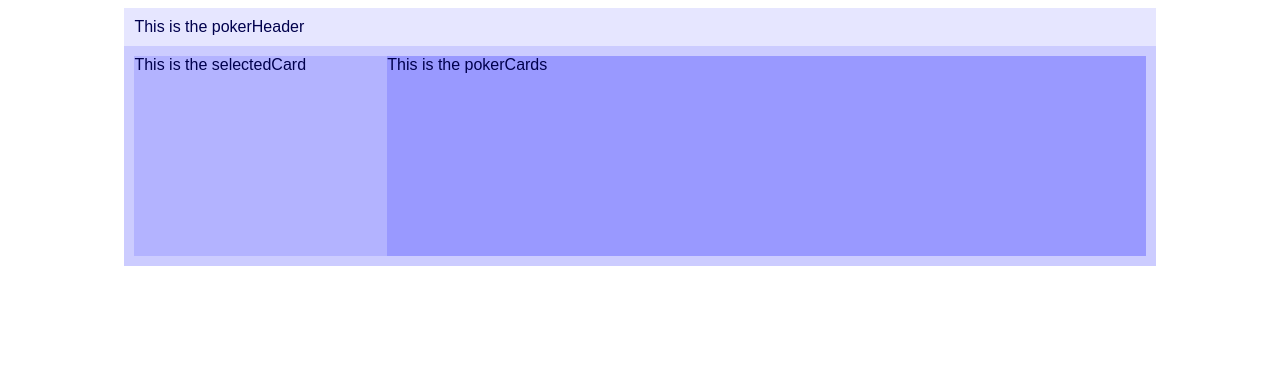
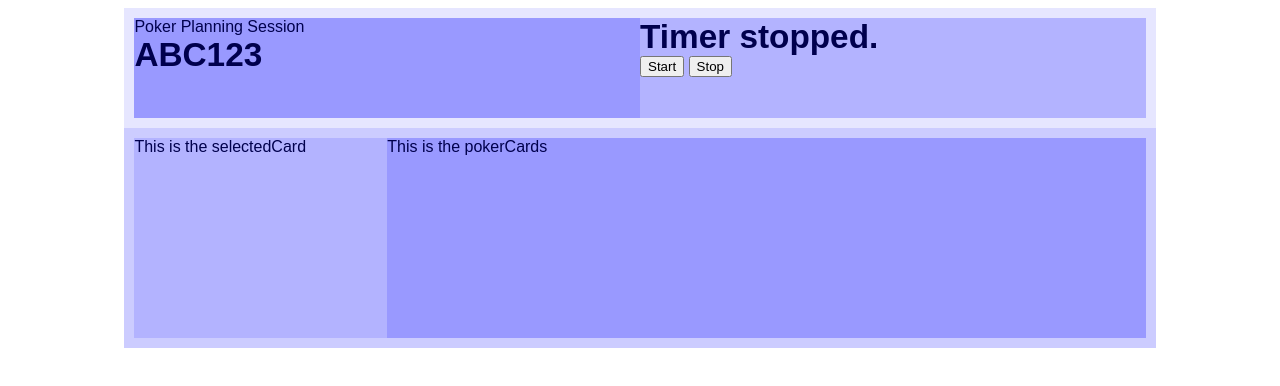
Before and after one commit to eliesium/cambridge_4m_060218, a plain HTML site: page index.html in a window 1280 px wide. Drawn offline with nearby package versions, Linux system fonts and the light colour scheme.

Commit message:
Added timer for poker planning

```diff
--- a/index.html
+++ b/index.html
@@ -2,10 +2,23 @@
 <head>
 <link rel="stylesheet" href="styles/poker.css"/>
 <script src="https://ajax.googleapis.com/ajax/libs/angularjs/1.6.9/angular.min.js"></script>
+<script src="scripts/pokerTimer.js"></script>
 </head>
 	<body>
 		<div id="pokerHeader">
-			This is the pokerHeader
+			<div id="sessionDetails">
+				<ln>Poker Planning Session</ln>
+				<ln class="important">ABC123</ln>
+			</div>
+			<div id="pokerTimerWrapper">
+				<div id="pokerTimerView">
+					<ln id="pokerTimer" class="important">Timer stopped.</ln>
+				</div>
+				<div id="pokerTimerCtrl">
+					<button type="button" id="timerStart" onclick="timerStart(1,0)">Start</button>
+					<button type="button" id="timerStop" onclick="timerStop()">Stop</button>
+				</div>
+			</div>
 		</div>
 		<div id="pokerBody">
 			<div id="selectedCard">
--- /dev/null
+++ b/scripts/pokerTimer.js
@@ -0,0 +1,25 @@
+var countDownDate;
+
+function timerStart(min, sec) {
+  countDownDate = new Date().getTime() + (1 + (min * 60)+sec) * 1000;
+  document.getElementById("timerStart").innerHTML = "Restart";
+  var x = setInterval(function() {
+      var now = new Date().getTime();
+      var distance = countDownDate - now;
+      var minutes = Math.floor((distance % (1000 * 60 * 60)) / (1000 * 60));
+      var seconds = Math.floor((distance % (1000 * 60)) / 1000);
+
+      document.getElementById("pokerTimer").innerHTML = minutes + "m " + seconds + "s ";
+
+      if (distance < 0) {
+          clearInterval(x);
+          document.getElementById("pokerTimer").innerHTML = "Timer stopped.";
+      }
+  }, 1000);
+}
+
+function timerStop() {
+  countDownDate = new Date().getTime();
+  document.getElementById("timerStart").innerHTML = "Start";
+  document.getElementById("pokerTimer").innerHTML = "Timer stopped.";
+}
--- a/styles/poker.css
+++ b/styles/poker.css
@@ -4,11 +4,34 @@ body {
   font-size: 12pt;
   color: #00004d;
 }
+ln{
+  padding: 0px;
+  display: block;
+}
+.important {
+  font-size: 25pt;
+  font-weight: bold;
+}
+#pokerTimer {
+  margin-top:0px;
+}
 #pokerHeader {
-  background-color:#e6e6ff;
+  background-color: #e6e6ff;
   width: 80%;
+  height: 100px;
   margin: auto;
   padding: 10px;
+}
+#sessionDetails {
+  background-color:#9999ff;
+  width: 50%;
+  height: 100px;
+  float: left;
+}
+#pokerTimerWrapper {
+  background-color:#b3b3ff;
+  margin-left: 15%;
+  height: 100px;
 }
 #pokerBody {
   background-color:#ccccff;
```
